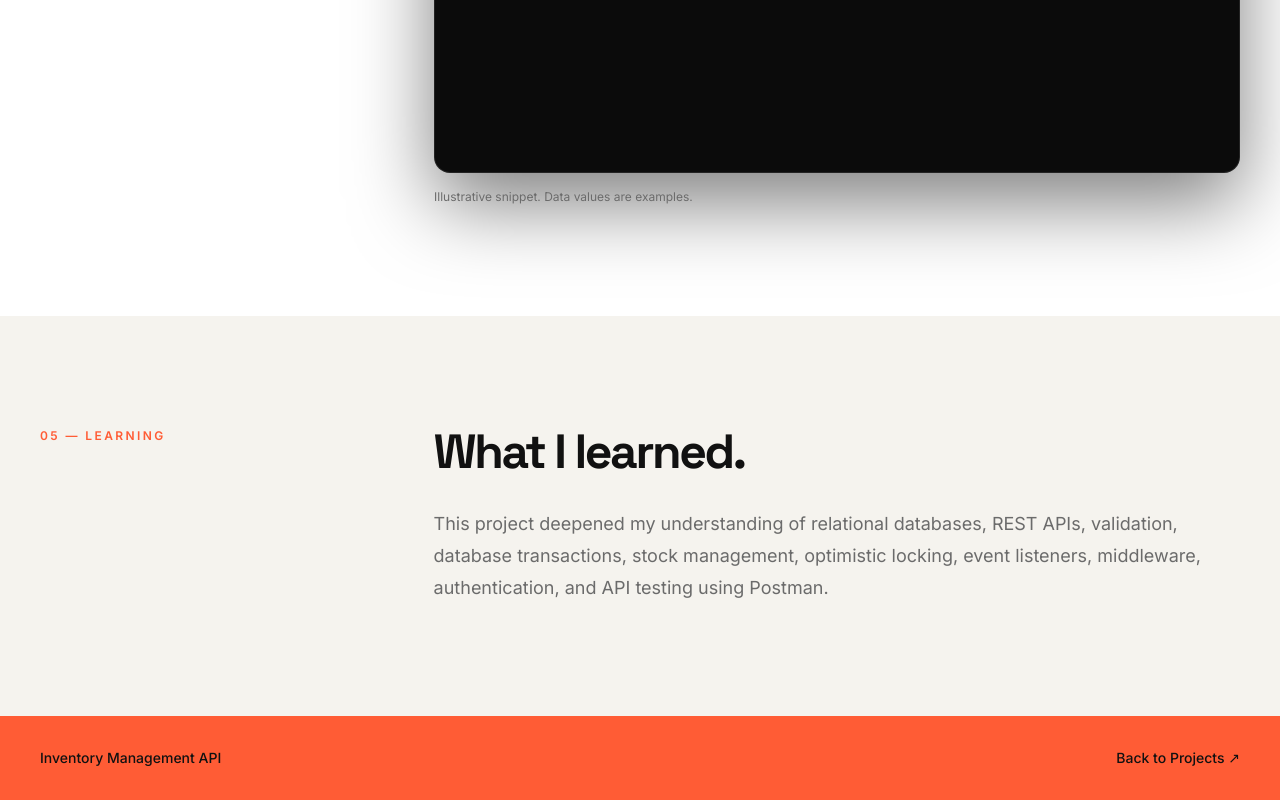
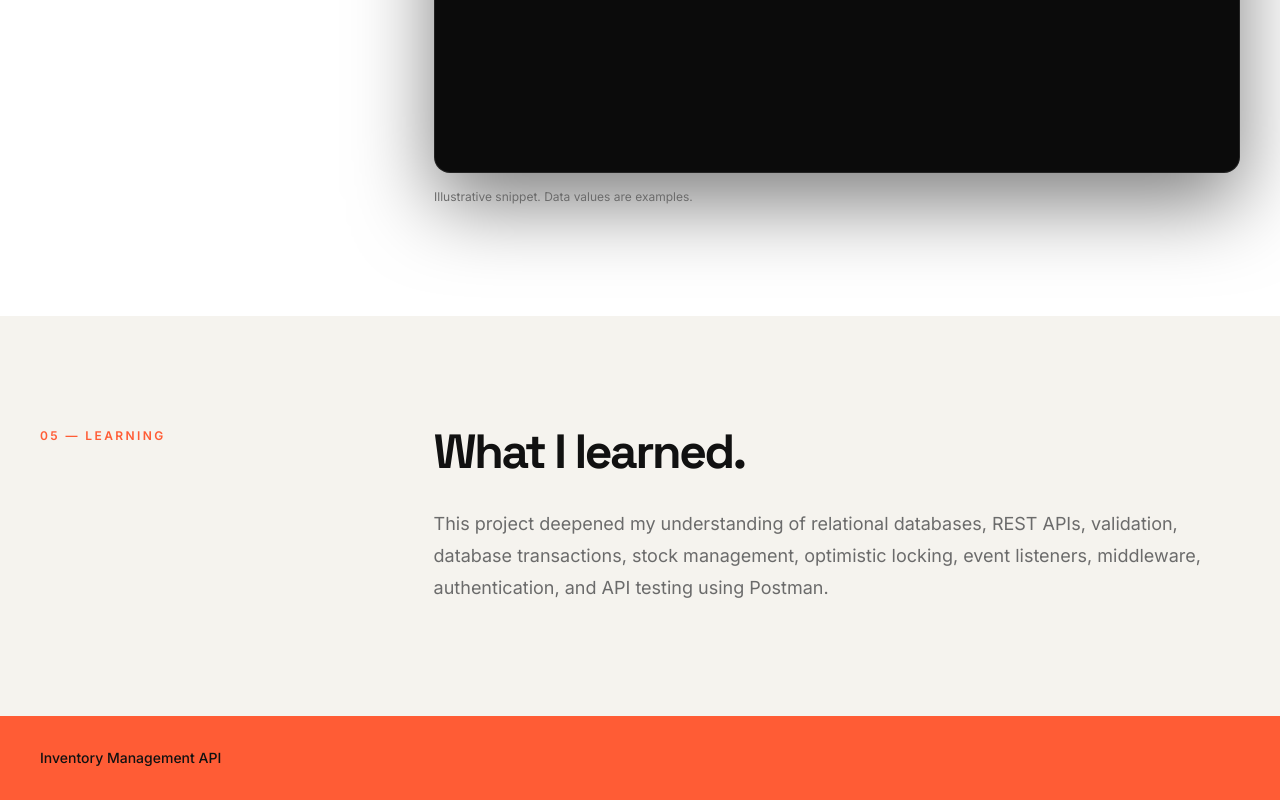
Before and after one commit to AlbarFahrezi/Portfolio-, a Next.js app: page /projects/inventory-management-api in a window 1280 px wide. Shown: the part 3171-3971 px from the top of the page. Built offline with nearby package versions, Linux system fonts and the light colour scheme.

Commit message:
remove double button back the project

```diff
--- a/app/projects/approval-workflow/page.tsx
+++ b/app/projects/approval-workflow/page.tsx
@@ -205,7 +205,7 @@ export default function ApprovalWorkflowPage() {
           <span>Approval Workflow System</span>
 
           <Link href="/#projects" className="hover:opacity-60">
-            {isID ? "Kembali ke Project ↗" : "Back to Projects ↗"}
+
           </Link>
         </div>
       </footer>
--- a/app/projects/authentication-api/page.tsx
+++ b/app/projects/authentication-api/page.tsx
@@ -205,7 +205,7 @@ export default function AuthenticationApiPage() {
           <span>Authentication API</span>
 
           <Link href="/#projects" className="hover:opacity-60">
-            {isID ? "Kembali ke Project ↗" : "Back to Projects ↗"}
+
           </Link>
         </div>
       </footer>
--- a/app/projects/inventory-management-api/page.tsx
+++ b/app/projects/inventory-management-api/page.tsx
@@ -210,7 +210,7 @@ export default function InventoryManagementApiPage() {
           <span>Inventory Management API</span>
 
           <Link href="/#projects" className="hover:opacity-60">
-            {isID ? "Kembali ke Project ↗" : "Back to Projects ↗"}
+
           </Link>
         </div>
       </footer>
```
